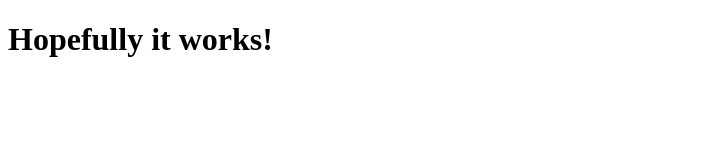
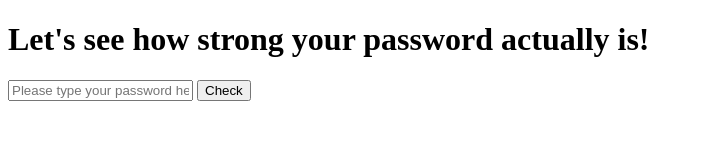
Before and after one commit to light-cybersec/password_check, a plain HTML site: page index.html in a window 1280 px wide. Shown: the whole page, without its empty margins (0-702 px from the left). Drawn offline with Linux system fonts and the light colour scheme.

Commit message:
Update index.html
first page basics

```diff
--- a/index.html
+++ b/index.html
@@ -1,7 +1,24 @@
 <!DOCTYPE html>
 <html>
-<head><title>Password Checkerer </title></head>
+<head>
+  <meta charset="UTF-8">
+  <title> ~~Password Checker~~ </title>
+</head>
 <body>
-  <h1> Hopefully it works!  </h1>
+  <h1> Let's see how strong your password actually is! </h1>
+
+  <input type="password" id="password" placeholder="Please type your password here.. ">
+
+  <button id="check">Check</button>
+
+  <p id="result"></p>
+
+  <script>
+
+
+
+  </script>
+
+
 </body>
 </html>
```
